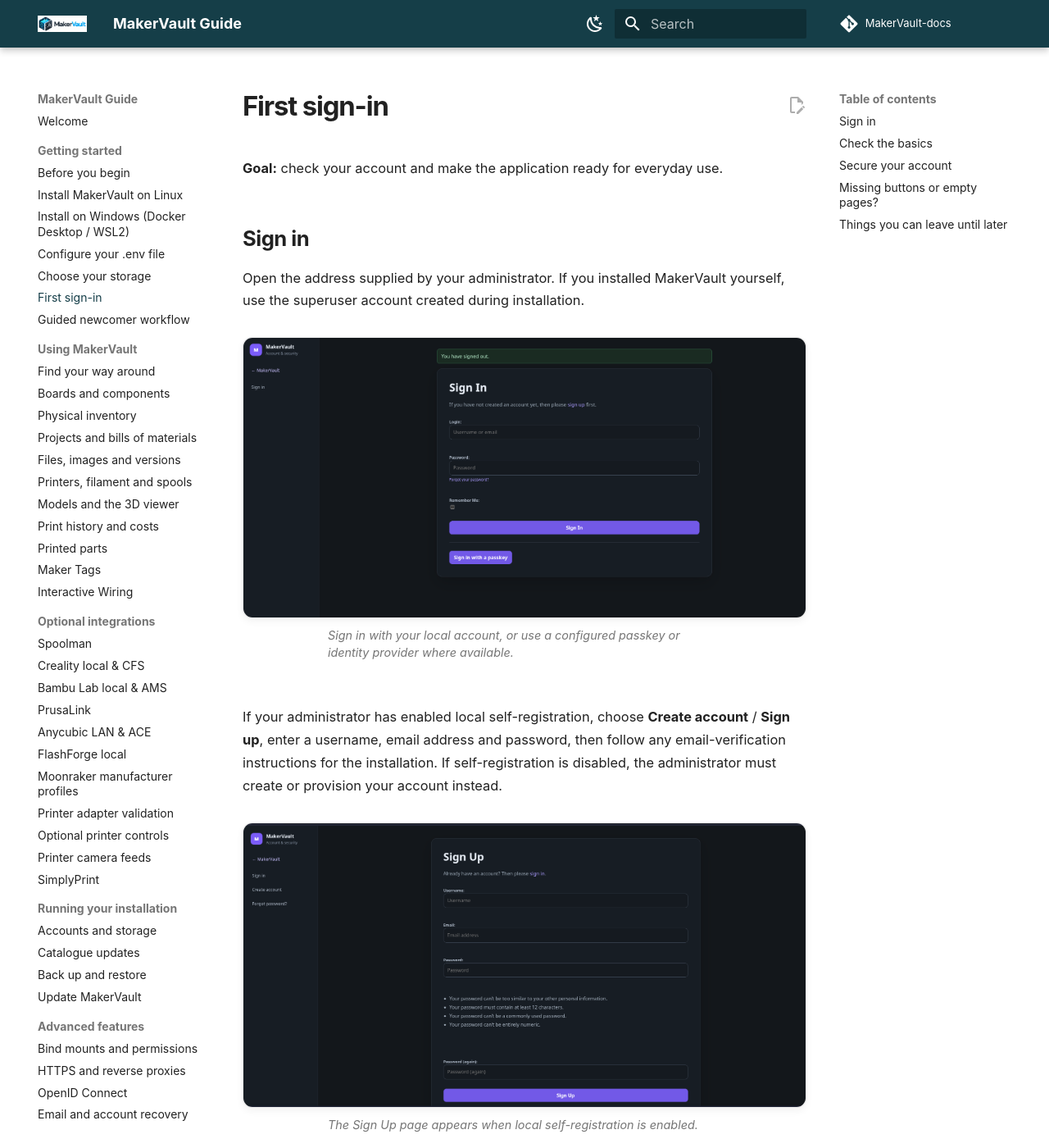
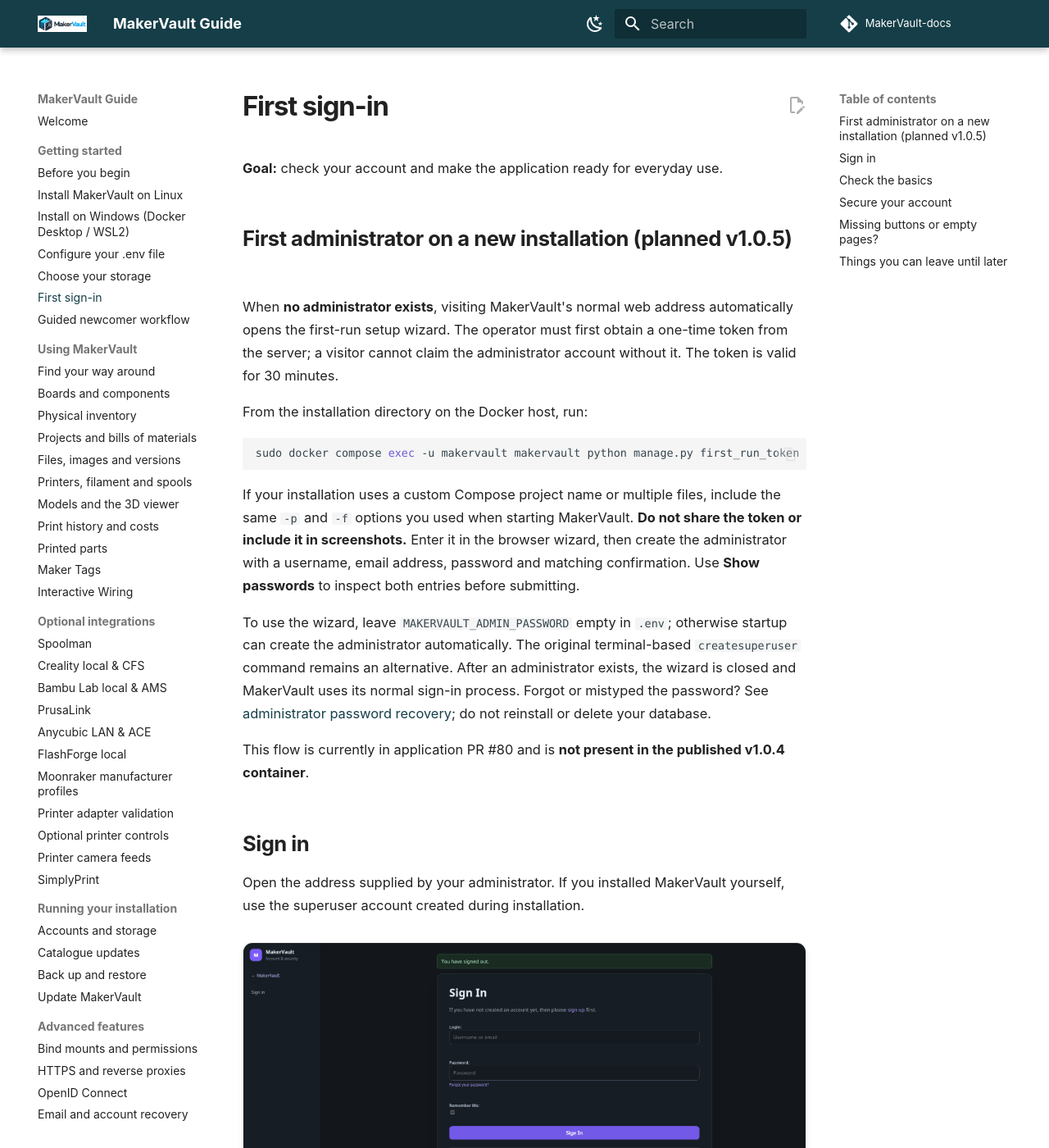
Before and after one commit to gavrd7/MakerVault-docs, an MkDocs documentation site: the page built from docs/guide/getting-started/first-sign-in.md, in a window 1280 px wide and 1400 px high. Shown: the whole window at 82% size. Built offline with MkDocs 1.6.1 and Material for MkDocs 9.7.7, drawn with Linux system fonts in a browser that asks for light colours; comment, search, counter and statistics services are not loaded.

Commit message:
Document upcoming first-run administrator wizard and startup flow

````diff
--- a/docs/guide/getting-started/first-sign-in.md
+++ b/docs/guide/getting-started/first-sign-in.md
@@ -1,6 +1,22 @@
 # First sign-in
 
 **Goal:** check your account and make the application ready for everyday use.
+
+## First administrator on a new installation (planned v1.0.5)
+
+When **no administrator exists**, visiting MakerVault's normal web address automatically opens the first-run setup wizard. The operator must first obtain a one-time token from the server; a visitor cannot claim the administrator account without it. The token is valid for 30 minutes.
+
+From the installation directory on the Docker host, run:
+
+```bash
+sudo docker compose exec -u makervault makervault python manage.py first_run_token
+```
+
+If your installation uses a custom Compose project name or multiple files, include the same `-p` and `-f` options you used when starting MakerVault. **Do not share the token or include it in screenshots.** Enter it in the browser wizard, then create the administrator with a username, email address, password and matching confirmation. Use **Show passwords** to inspect both entries before submitting.
+
+To use the wizard, leave `MAKERVAULT_ADMIN_PASSWORD` empty in `.env`; otherwise startup can create the administrator automatically. The original terminal-based `createsuperuser` command remains an alternative. After an administrator exists, the wizard is closed and MakerVault uses its normal sign-in process. Forgot or mistyped the password? See [administrator password recovery](../administration/accounts.md#recover-an-administrator-password-from-the-server); do not reinstall or delete your database.
+
+This flow is currently in application PR #80 and is **not present in the published v1.0.4 container**.
 
 ## Sign in
 
````
